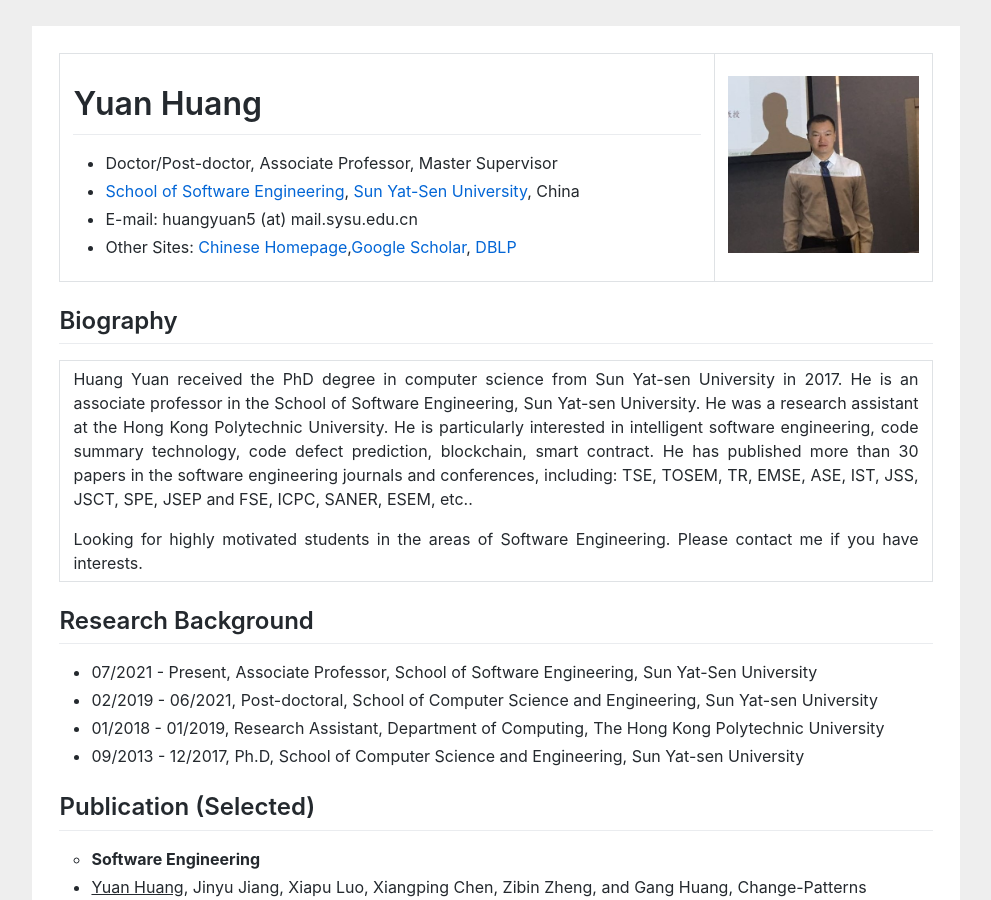
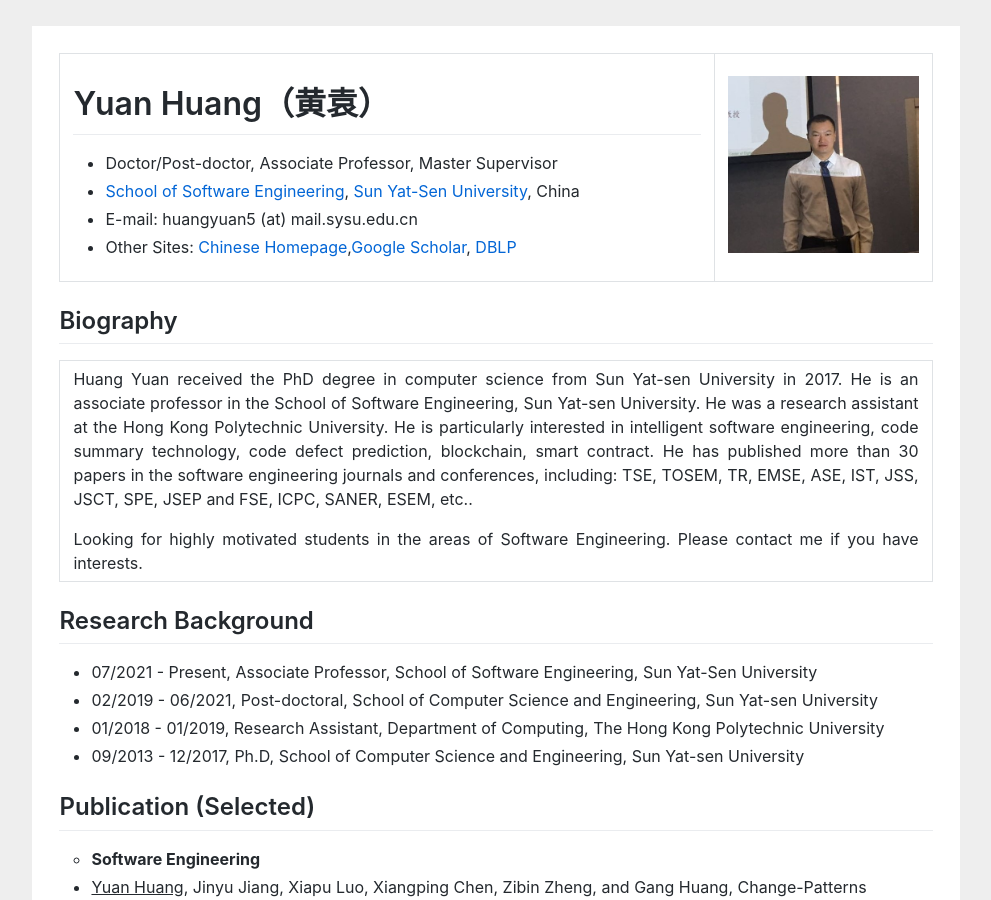
Before and after one commit to huangyuan-hy/huangyuan-hy.github.io, a Jekyll site: the page index.html, which Jekyll copies as it is, in a window 1280 px wide and 900 px high. Shown: the whole window, without its empty margins (144-1135 px from the left). Built offline with Jekyll 4.4.1, drawn with Linux system fonts in a browser that asks for light colours.

Commit message:
Update index.html

```diff
--- a/index.html
+++ b/index.html
@@ -40,7 +40,7 @@ gtag('config', 'UA-158965281-1');
 				<img src="images/header.jpg" width=180 align="middle">
 				</td -->
 				<td width="75%">
-					<h1>Yuan Huang</h1>
+					<h1>Yuan Huang（黄袁）</h1>
 					<ul>
 					<li>Doctor/Post-doctor, Associate Professor, Master Supervisor</li>
 
```
